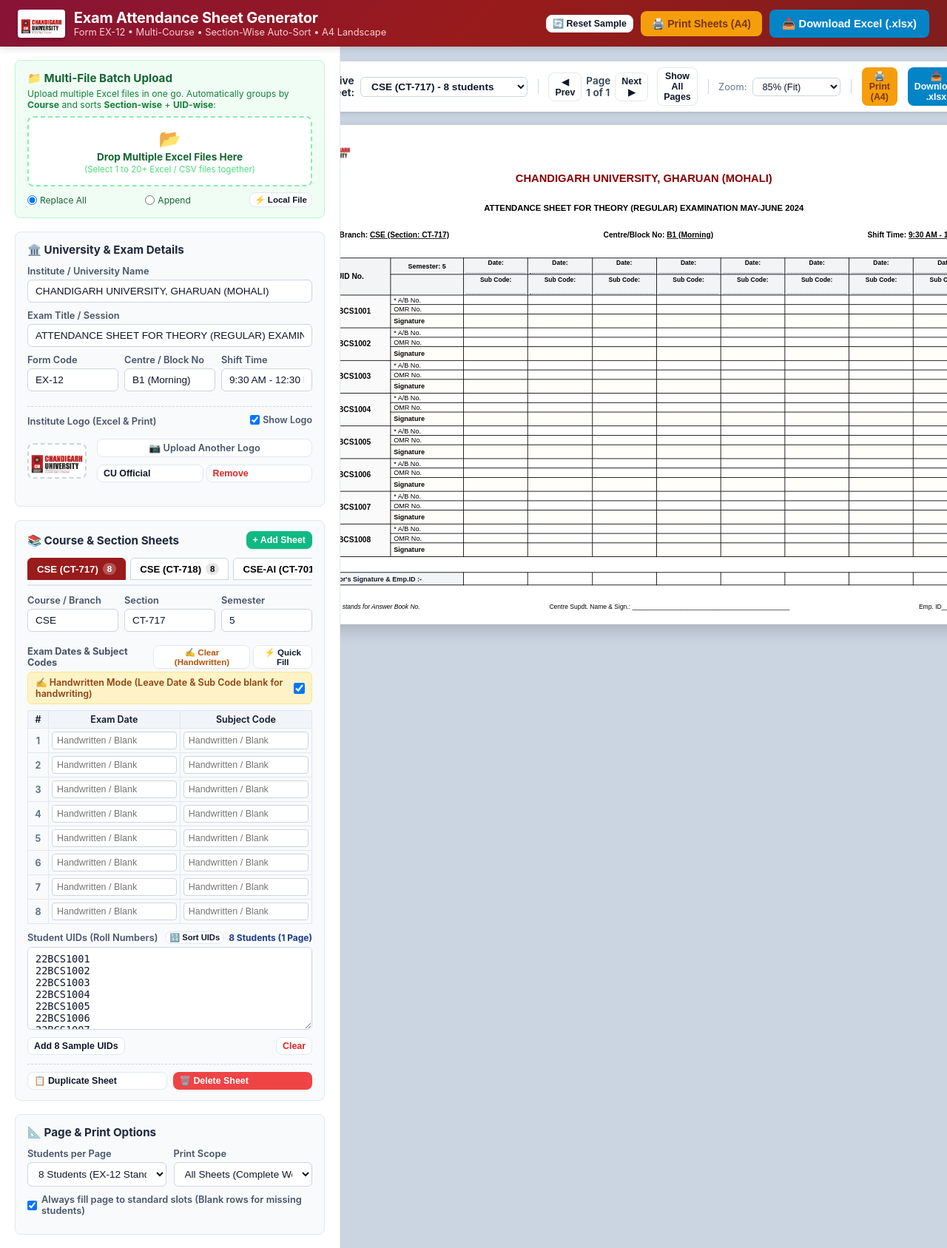
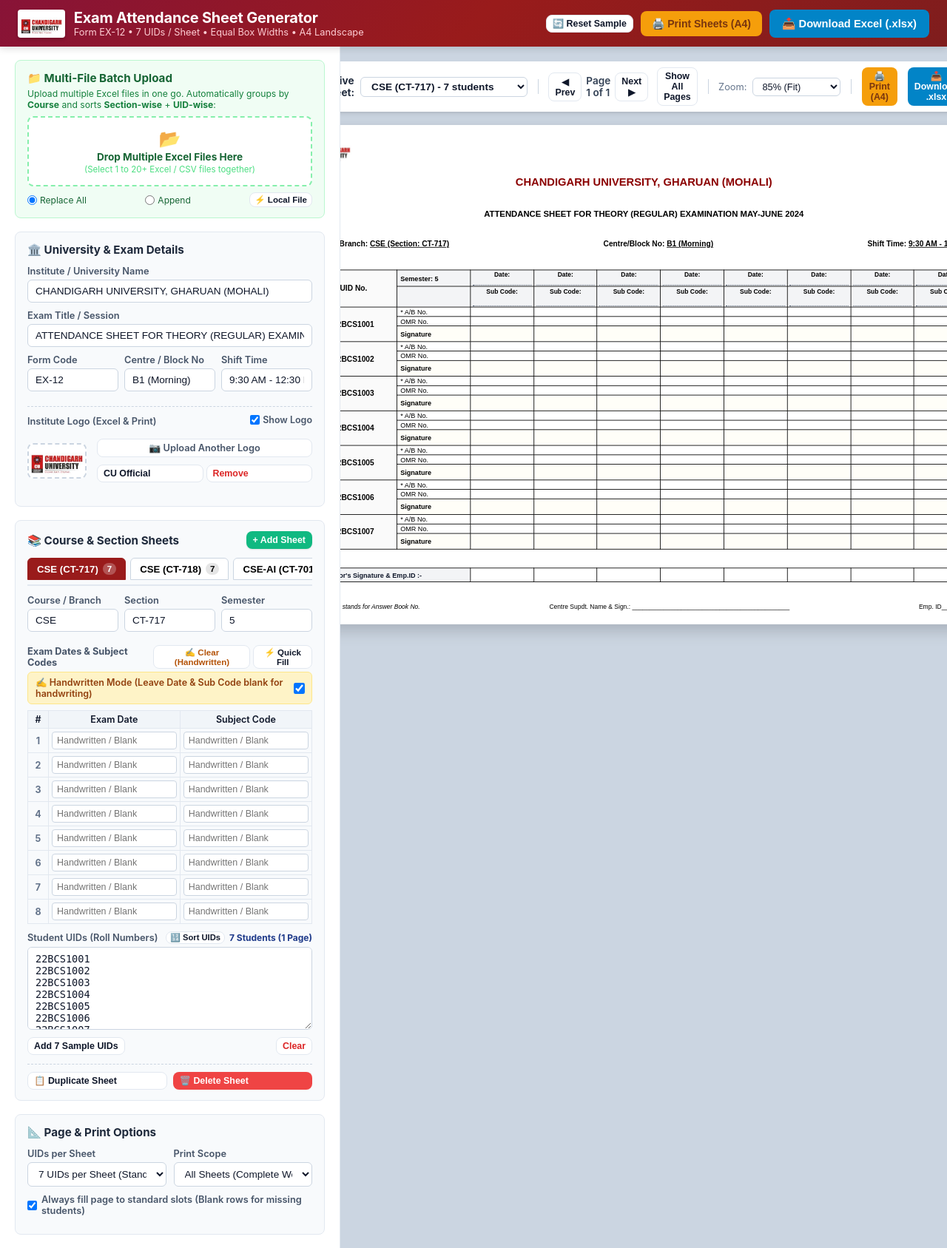
Before and after one commit to kuldeepe13820-cell/exam-attendance-generator, a Flask app: page / in a window 1280 px wide. Shown: the whole page at 74% size. Run offline with Flask 3, Linux system fonts and the light colour scheme.

Commit message:
Configure 7 UIDs per sheet standard with strictly equal box widths across all 8 exam columns

```diff
--- a/app.py
+++ b/app.py
@@ -6,7 +6,7 @@ from werkzeug.utils import secure_filename
 import excel_generator
 
 app = Flask(__name__, static_folder='static', template_folder='templates')
-app.config['MAX_CONTENT_LENGTH'] = 64 * 1024 * 1024  # 64MB max for batch uploads
+app.config['MAX_CONTENT_LENGTH'] = 64 * 1024 * 1024
 UPLOAD_FOLDER = os.path.join(os.path.dirname(__file__), 'static', 'uploads')
 os.makedirs(UPLOAD_FOLDER, exist_ok=True)
 
@@ -22,7 +22,7 @@ SAMPLE_DATA = {
         "show_logo": True,
         "logo_path": DEFAULT_LOGO,
         "logo_url": "/static/default_logo.png",
-        "students_per_page": 8,
+        "students_per_page": 7,
         "fill_empty_slots": True,
         "handwritten_mode": True
     },
@@ -36,7 +36,7 @@ SAMPLE_DATA = {
             "sub_codes": ["", "", "", "", "", "", "", ""],
             "students": [
                 "22BCS1001", "22BCS1002", "22BCS1003", "22BCS1004",
-                "22BCS1005", "22BCS1006", "22BCS1007", "22BCS1008"
+                "22BCS1005", "22BCS1006", "22BCS1007"
             ]
         },
         {
@@ -47,8 +47,8 @@ SAMPLE_DATA = {
             "dates": ["", "", "", "", "", "", "", ""],
             "sub_codes": ["", "", "", "", "", "", "", ""],
             "students": [
-                "22BCS1009", "22BCS1010", "22BCS1011", "22BCS1012",
-                "22BCS1013", "22BCS1014", "22BCS1015", "22BCS1016"
+                "22BCS1008", "22BCS1009", "22BCS1010", "22BCS1011",
+                "22BCS1012", "22BCS1013", "22BCS1014"
             ]
         },
         {
@@ -60,7 +60,7 @@ SAMPLE_DATA = {
             "sub_codes": ["", "", "", "", "", "", "", ""],
             "students": [
                 "22AIM1001", "22AIM1002", "22AIM1003", "22AIM1004",
-                "22AIM1005", "22AIM1006", "22AIM1007", "22AIM1008"
+                "22AIM1005", "22AIM1006", "22AIM1007"
             ]
         }
     ]
@@ -92,10 +92,6 @@ def load_local_bifurcation():
 
 @app.route('/api/upload_multiple_files', methods=['POST'])
 def upload_multiple_files():
-    """
-    Accepts multiple uploaded Excel / CSV files.
-    Parses every file/sheet, groups students by Course, and sorts Section-wise and UID-wise!
-    """
     files = request.files.getlist('files')
     if not files:
         files = request.files.getlist('file')
@@ -103,7 +99,7 @@ def upload_multiple_files():
     if not files or len(files) == 0:
         return jsonify({"success": False, "error": "No files uploaded."}), 400
 
-    mode = request.form.get('mode', 'replace')  # 'replace' or 'append'
+    mode = request.form.get('mode', 'replace')
     all_entries = []
     file_summaries = []
 
@@ -128,7 +124,6 @@ def upload_multiple_files():
             "error": "No student UIDs found in uploaded files. Please check file format."
         }), 400
 
-    # Auto group by Course and automatically sort Section-wise and UID-wise!
     sorted_courses = excel_generator.group_and_sort_student_entries(all_entries)
 
     return jsonify({
@@ -175,7 +170,7 @@ def generate_excel():
 
         form = data.get('settings', {}).get('form_code', 'EX-12')
         courses_count = len(data.get('courses', []))
-        download_name = f"Exam_Attendance_Sheets_{form}_{courses_count}_Courses_SectionWise.xlsx"
+        download_name = f"Exam_Attendance_Sheets_{form}_{courses_count}_Sheets_7UIDs.xlsx"
 
         return send_file(
             excel_stream,
--- a/static/style.css
+++ b/static/style.css
@@ -396,8 +396,8 @@ body {
 }
 
 .sheet-logo-area {
-  width: 50px;
-  height: 42px;
+  width: 75px;
+  height: 38px;
   display: flex;
   align-items: center;
 }
@@ -447,22 +447,25 @@ body {
   padding: 0 2px;
 }
 
-/* Examination Table */
+/* =========================================================
+   EXAMINATION TABLE - STRICT EQUAL BOX WIDTHS
+========================================================= */
 .exam-table {
-  width: 100%;
-  border-collapse: collapse;
+  width: 100% !important;
+  border-collapse: collapse !important;
   font-family: Arial, sans-serif;
   font-size: 8pt;
   color: #000;
-  table-layout: fixed;
+  table-layout: fixed !important; /* Forces exact equal box widths */
 }
 
 .exam-table th, .exam-table td {
-  border: 1px solid #000000;
+  border: 1px solid #000000 !important;
   padding: 1px 3px;
   text-align: center;
   vertical-align: middle;
   word-wrap: break-word;
+  overflow: hidden;
 }
 
 .exam-table th {
@@ -470,70 +473,74 @@ body {
   font-weight: bold;
 }
 
-.exam-table .th-uid {
-  width: 12%;
-  font-size: 9pt;
-}
-
-.exam-table .th-sem {
-  width: 11%;
-  font-size: 8pt;
-}
-
-.exam-table .th-exam-col {
-  width: 9.625%;
-  font-size: 7.5pt;
-  line-height: 1.15;
-  padding: 1px;
-}
-
-.exam-table .td-uid {
+/* Col A: UID No. */
+.exam-table .th-uid, .exam-table .td-uid {
+  width: 13.0% !important;
+  min-width: 13.0% !important;
+  max-width: 13.0% !important;
   font-size: 9pt;
   font-weight: bold;
   background-color: #fafafa;
 }
 
-.exam-table .td-label {
+/* Col B: Semester / Label */
+.exam-table .th-sem, .exam-table .td-label {
+  width: 11.0% !important;
+  min-width: 11.0% !important;
+  max-width: 11.0% !important;
+  font-size: 8pt;
   text-align: left;
   padding-left: 5px;
-  font-size: 8pt;
 }
 
 .exam-table .td-label.sig-label {
   font-weight: bold;
 }
 
+/* Cols C to J: Exactly EQUAL box width (76% / 8 = 9.5% each) */
+.exam-table .th-exam-col, .exam-table td:not(.td-uid):not(.td-label) {
+  width: 9.5% !important;
+  min-width: 9.5% !important;
+  max-width: 9.5% !important;
+  font-size: 7.5pt;
+  line-height: 1.15;
+  padding: 1px;
+}
+
+/* Equal Box Heights for 7 UIDs per sheet */
 .exam-table .row-ab {
-  height: 14px;
+  height: 15px !important;
 }
 
 .exam-table .row-omr {
-  height: 14px;
+  height: 15px !important;
 }
 
 .exam-table .row-sig {
-  height: 22px; /* Sufficient space for student signature */
+  height: 25px !important; /* Generous, consistent room for signature */
   background-color: #fffef8;
 }
 
-/* Footer Section */
+/* Footer Section - Matches Table Columns */
 .sheet-invigilator-row {
-  width: 100%;
-  border-collapse: collapse;
+  width: 100% !important;
+  border-collapse: collapse !important;
   margin-top: -1px;
   font-family: Arial, sans-serif;
   font-size: 8pt;
-  table-layout: fixed;
+  table-layout: fixed !important;
 }
 
 .sheet-invigilator-row td {
-  border: 1px solid #000000;
-  height: 20px;
+  border: 1px solid #000000 !important;
+  height: 22px !important;
   vertical-align: middle;
 }
 
 .sheet-invigilator-label {
-  width: 23%;
+  width: 24.0% !important; /* 13.0% + 11.0% = 24.0% exactly matches Col A + Col B */
+  min-width: 24.0% !important;
+  max-width: 24.0% !important;
   font-weight: bold;
   text-align: left;
   padding-left: 5px;
@@ -541,7 +548,9 @@ body {
 }
 
 .sheet-invigilator-col {
-  width: 9.625%;
+  width: 9.5% !important;
+  min-width: 9.5% !important;
+  max-width: 9.5% !important;
 }
 
 .sheet-bottom-strip {
@@ -568,8 +577,7 @@ body {
 }
 
 /* =========================================================
-   EXACT 1-PAGE PER SHEET A4 LANDSCAPE PRINT SETUP
-   Zero overflow, zero spillover, zero blank trailing pages!
+   EXACT 1-PAGE A4 LANDSCAPE PRINT SETUP (7 UIDs)
 ========================================================= */
 @media print {
   @page {
@@ -627,7 +635,6 @@ body {
     justify-content: space-between !important;
   }
 
-  /* CRITICAL: Avoid trailing blank page after the last sheet! */
   .sheet-page:last-child {
     page-break-after: avoid !important;
     break-after: avoid !important;
@@ -650,15 +657,6 @@ body {
     margin-bottom: 3px !important;
   }
 
-  .exam-table {
-    font-size: 8pt !important;
-  }
-
-  .exam-table th, .exam-table td {
-    padding: 1px 2px !important;
-    border: 1px solid #000000 !important;
-  }
-
   .exam-table th {
     background-color: #f1f5f9 !important;
     -webkit-print-color-adjust: exact;
@@ -666,18 +664,17 @@ body {
   }
 
   .exam-table .row-ab, .exam-table .row-omr {
-    height: 13.5px !important;
-    line-height: 13.5px !important;
+    height: 14.5px !important;
+    line-height: 14.5px !important;
   }
 
   .exam-table .row-sig {
-    height: 21px !important;
+    height: 25px !important;
     background-color: #ffffff !important;
   }
 
   .sheet-invigilator-row td {
-    height: 20px !important;
-    border: 1px solid #000000 !important;
+    height: 22px !important;
   }
 
   .sheet-bottom-strip {
--- a/templates/index.html
+++ b/templates/index.html
@@ -3,7 +3,7 @@
 <head>
   <meta charset="UTF-8">
   <meta name="viewport" content="width=device-width, initial-scale=1.0">
-  <title>Exam Attendance Sheet Generator (EX-12) | A4 Landscape Multi-Course</title>
+  <title>Exam Attendance Sheet Generator (EX-12) | 7 UIDs A4 Landscape</title>
   <link rel="stylesheet" href="/static/style.css">
   <link rel="icon" type="image/png" href="/static/default_logo.png">
 </head>
@@ -15,7 +15,7 @@
       <img src="/static/default_logo.png" alt="Chandigarh University Logo" class="brand-logo-img" id="headerLogoImg" style="width: auto; height: 38px; border-radius: 4px; background: white; padding: 2px;">
       <div>
         <h1>Exam Attendance Sheet Generator</h1>
-        <div class="brand-subtitle">Form EX-12 &bull; Multi-Course &bull; Section-Wise Auto-Sort &bull; A4 Landscape</div>
+        <div class="brand-subtitle">Form EX-12 &bull; 7 UIDs / Sheet &bull; Equal Box Widths &bull; A4 Landscape</div>
       </div>
     </div>
     <div class="header-actions">
@@ -200,13 +200,13 @@
                   🔢 Sort UIDs
                 </button>
                 <span id="studentStatsBadge" style="font-size: 0.75rem; font-weight: 700; color: #1e3a8a;">
-                  8 Students (1 Page)
+                  7 Students (1 Page)
                 </span>
               </div>
             </div>
             <textarea id="inputUids" class="form-control" rows="6" placeholder="Paste UIDs here (one per line or comma/tab separated)&#10;e.g.&#10;22BCS1001&#10;22BCS1002&#10;22BCS1003"></textarea>
             <div style="display: flex; justify-content: space-between; margin-top: 6px;">
-              <button class="btn btn-secondary btn-sm" id="btnAddSampleStudents">Add 8 Sample UIDs</button>
+              <button class="btn btn-secondary btn-sm" id="btnAddSampleStudents">Add 7 Sample UIDs</button>
               <button class="btn btn-secondary btn-sm" id="btnClearStudents" style="color: #dc2626;">Clear</button>
             </div>
           </div>
@@ -231,11 +231,12 @@
         </div>
         <div class="grid-2">
           <div class="form-group">
-            <label for="selectStudentsPerPage">Students per Page</label>
+            <label for="selectStudentsPerPage">UIDs per Sheet</label>
             <select id="selectStudentsPerPage" class="form-control">
-              <option value="8" selected>8 Students (EX-12 Standard)</option>
-              <option value="6">6 Students (Extra Height)</option>
-              <option value="10">10 Students (Dense)</option>
+              <option value="7" selected>7 UIDs per Sheet (Standard)</option>
+              <option value="8">8 UIDs per Sheet</option>
+              <option value="6">6 UIDs per Sheet</option>
+              <option value="10">10 UIDs per Sheet</option>
             </select>
           </div>
           <div class="form-group">
```
Also changed, not shown: excel_generator.py (+19 -24 lines), README.md, 1 other file.
